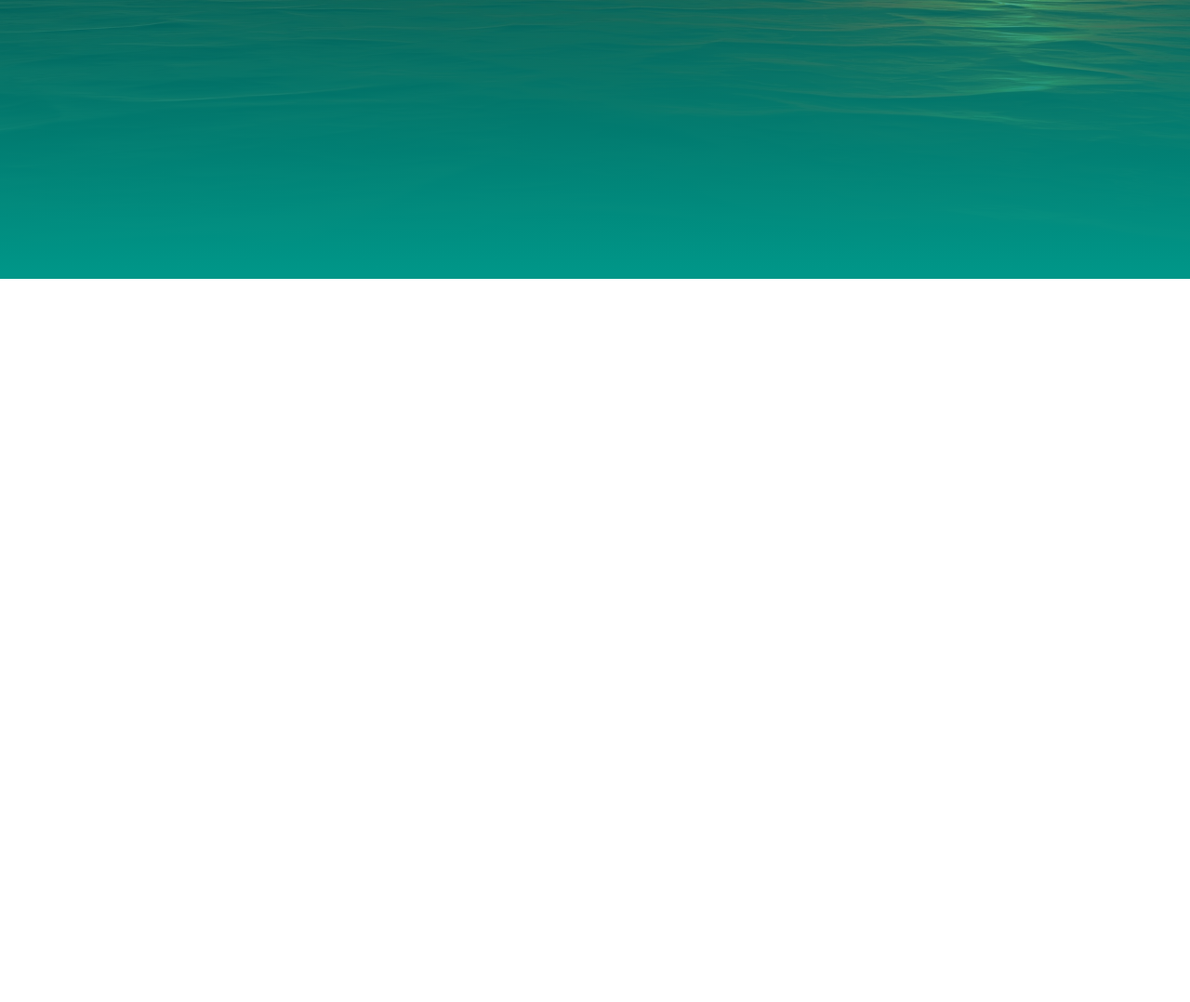
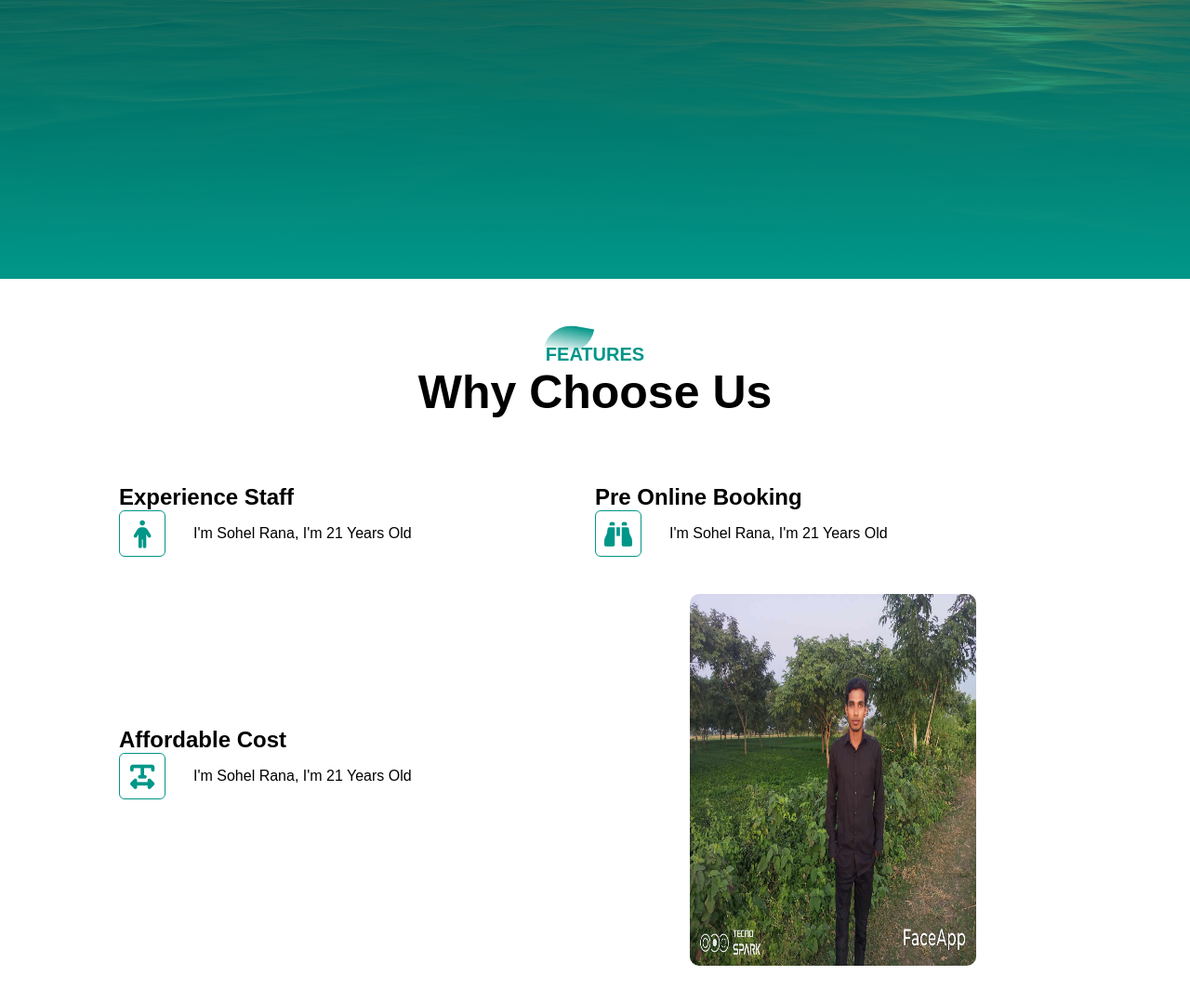
Before and after one commit to sohel369/Full-Website-SOHEL, a plain HTML site: page index.html in a window 1280 px wide. Shown: the part 500-1578 px from the top of the page at 93% size. Before the commit the page ends 800 px from the top, so only its background shows below. Drawn offline with Linux system fonts and the light colour scheme.

Commit message:
section added

```diff
--- a/css/style.css
+++ b/css/style.css
@@ -80,7 +80,7 @@ h2 {
     right: -250px;
     top: 0;
     width: 250px;
-    background: #009688;
+    background: #054a43;
     height: 100vh;
     transition: 0.8s;
 }
@@ -95,6 +95,7 @@ nav ul li a {
     text-transform: uppercase;
     color: white;
     position: relative;
+    font-weight: 600;
 }
 
 /* #menu_btn{
@@ -107,12 +108,13 @@ nav ul li a {
     right: 20px;
     top: 20px;
     font-size: 28px;
-    color: white;
+    color: #009688;
     cursor: pointer;
     width: 40px;
     border-radius: 4px;
 }
- nav ul li a::before{
+
+nav ul li a::before {
     position: absolute;
     content: '';
     width: 0;
@@ -123,22 +125,135 @@ nav ul li a {
     background: white;
     transition: 1s;
 }
-nav ul li a:hover::before{
+
+nav ul li a:hover::before {
     width: 100%;
 }
 
+/* features */
+#features {
+    width: 100%;
+    padding: 70px 0;
+}
+
+.title_text {
+    text-align: center;
+    padding-bottom: 70px;
+}
+
+.title_text p {
+    margin: auto;
+    font-size: 20px;
+    color: #009688;
+    font-weight: bold;
+    text-transform: uppercase;
+    position: relative;
+    z-index: 1;
+    display: inline-block;
+}
+
+.title_text p::after {
+    content: '';
+    width: 50px;
+    height: 30px;
+    background: linear-gradient(#019587, #fff);
+    position: absolute;
+    top: -20px;
+    left: 0;
+    z-index: -1;
+    transition: 0.5s;
+    transform: rotate(10deg);
+    border-top-left-radius: 35px;
+    border-bottom-right-radius: 35px;
+}
+
+.title_text h1 {
+    font-size: 50px;
+    text-transform: capitalize;
+}
+
+.features_box {
+    width: 80%;
+    margin: auto;
+    display: flex;
+    align-items: center;
+    text-align: center;
+    text-transform: capitalize;
+    flex-wrap: wrap;
+}
+
+.features {
+    flex-basis: 50%;
+    /* width: 20%; */
+}
+
+.features_img {
+    display: block;
+    flex-basis: 50%;
+    margin: auto;
+}
+
+.features_img img {
+    height: 400px;
+    border-radius: 10px;
+    width: 60%;
+}
+
+.features h1 {
+    text-align: left;
+}
+
+.features_desc {
+    display: flex;
+    align-items: center;
+    margin-bottom: 40px;
+}
+
+.features_icon .fa {
+    width: 50px;
+    height: 50px;
+    font-size: 30px;
+    line-height: 50px;
+    border-radius: 6px;
+    color: #009688;
+    border: 1px solid #009688;
+    margin-right: 10px;
+}
+
+.features_text p {
+    padding: 0 20px;
+    text-align: initial;
+}
 
 
 @media screen and (max-width: 768px) {
-    .banner_text h1{
+    .banner_text h1 {
         font-size: 44px;
     }
-    .banner_text p{
+
+    .banner_text p {
         font-size: 14px;
     }
-    .banner_btn a{
+
+    .banner_btn a {
         margin: 20px auto;
         display: block;
     }
 
+    .features_box {
+        flex-direction: column;
+    }
+
+    .features_img {
+        height: 400px;
+    }
+
+    .features_img img {
+        height: 400px;
+        width:  100%;
+    }
+    .title_text h1{
+        font-size: 35px;
+    }
+
 }
--- a/index.html
+++ b/index.html
@@ -38,7 +38,55 @@
         </div>
     </div>
 
+    <!-- features -->
+    <section id="features">
+        <div class="title_text">
+            <p>features</p>
+            <h1>why choose us</h1>
+        </div>
+        <div class="features_box">
+            <div class="features">
+                <h1>Experience staff</h1>
+                <div class="features_desc">
+                    <div class="features_icon">
+                        <i class="fa fa-male" aria-hidden="true"></i>
+                    </div>
+                    <div class="features_text">
+                        <p>I'm sohel rana, i'm 21 years old</p>
+                    </div>
+                </div>
 
+            </div>
+            <div class="features">
+                <h1>Pre Online Booking</h1>
+                <div class="features_desc">
+                    <div class="features_icon">
+                        <i class="fa fa-binoculars" aria-hidden="true"></i>
+                    </div>
+                    <div class="features_text">
+                        <p>I'm sohel rana, i'm 21 years old</p>
+                    </div>
+                </div>
+
+            </div>
+            <div class="features">
+                <h1>Affordable cost</h1>
+                <div class="features_desc">
+                    <div class="features_icon">
+                        <i class="fa fa-text-width" aria-hidden="true"></i>
+                    </div>
+                    <div class="features_text">
+                        <p>I'm sohel rana, i'm 21 years old</p>
+                    </div>
+                </div>
+
+            </div>
+            <div class="features_img">
+                <img src="./media/400164740_2087767014896312_3633161969251507936_n.jpg" alt="">
+
+            </div>
+        </div>
+    </section>
 
 
     <script>
```
